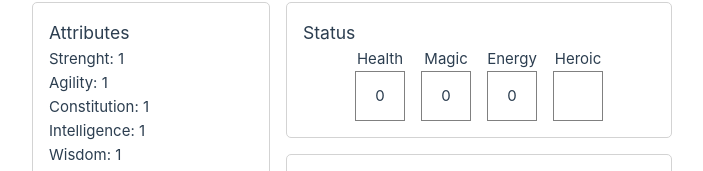
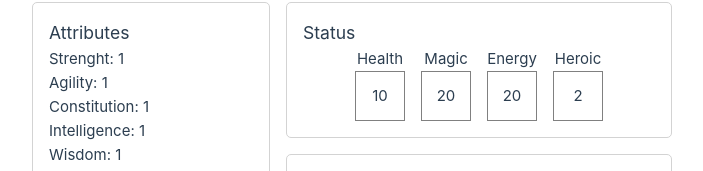
Before and after one commit to gabrielgomeso/pjrpg, a Vue app: page /character_overview in a window 1280 px wide. Shown: the part 265-436 px from the top of the page, without its empty margins (288-991 px from the left). Built offline with nearby package versions, Linux system fonts and the light colour scheme; no server answers.

Commit message:
chore: make character creation work

```diff
--- a/src/stores/character.ts
+++ b/src/stores/character.ts
@@ -3,6 +3,7 @@ import { defineStore } from "pinia";
 import type { IAttributes, IStatus, ICharacterData } from "../data/models";
 import type { Ref } from "vue";
 import { supabase } from "@/lib/supabase";
+import { STATUS_MULTIPLIER, HEROIC_MULTIPLIER } from "@/assets/ts/constants";
 
 export const useCharacterStore = defineStore("character", () => {
   const character_data: Ref<ICharacterData> = ref({
@@ -22,13 +23,25 @@ export const useCharacterStore = defineStore("character", () => {
     available: 15,
   });
 
-  const status: Ref<IStatus> = ref({
-    healthPoints: 0,
-    energyPoints: 0,
-    magicPoints: 0,
-  });
+  const status = {
+    healthPoints: attributes.value.constitution * STATUS_MULTIPLIER,
+    energyPoints:
+      (attributes.value.agility + attributes.value.strenght) *
+      STATUS_MULTIPLIER,
+    magicPoints:
+      (attributes.value.intelligence + attributes.value.wisdom) *
+      STATUS_MULTIPLIER,
+    heroicPoints: attributes.value.charisma * HEROIC_MULTIPLIER,
+  };
 
   const inventory: Ref<Object> = ref({});
+
+  const character = {
+    character_data: character_data.value,
+    attributes: attributes.value,
+    status: status,
+    inventory: inventory.value,
+  };
 
   function increase(attribute: string) {
     if (hasAvailablePoints()) {
@@ -48,11 +61,12 @@ export const useCharacterStore = defineStore("character", () => {
     return attributes.value.available > 0;
   }
 
-  async function createCharacter(character: string): Promise<any | string> {
+  async function createCharacter() {
+    console.log(character);
     try {
       const { data, error } = await supabase
         .from("characters")
-        .insert(character)
+        .insert({ character_info: character })
         .single();
 
       if (error) {
```
